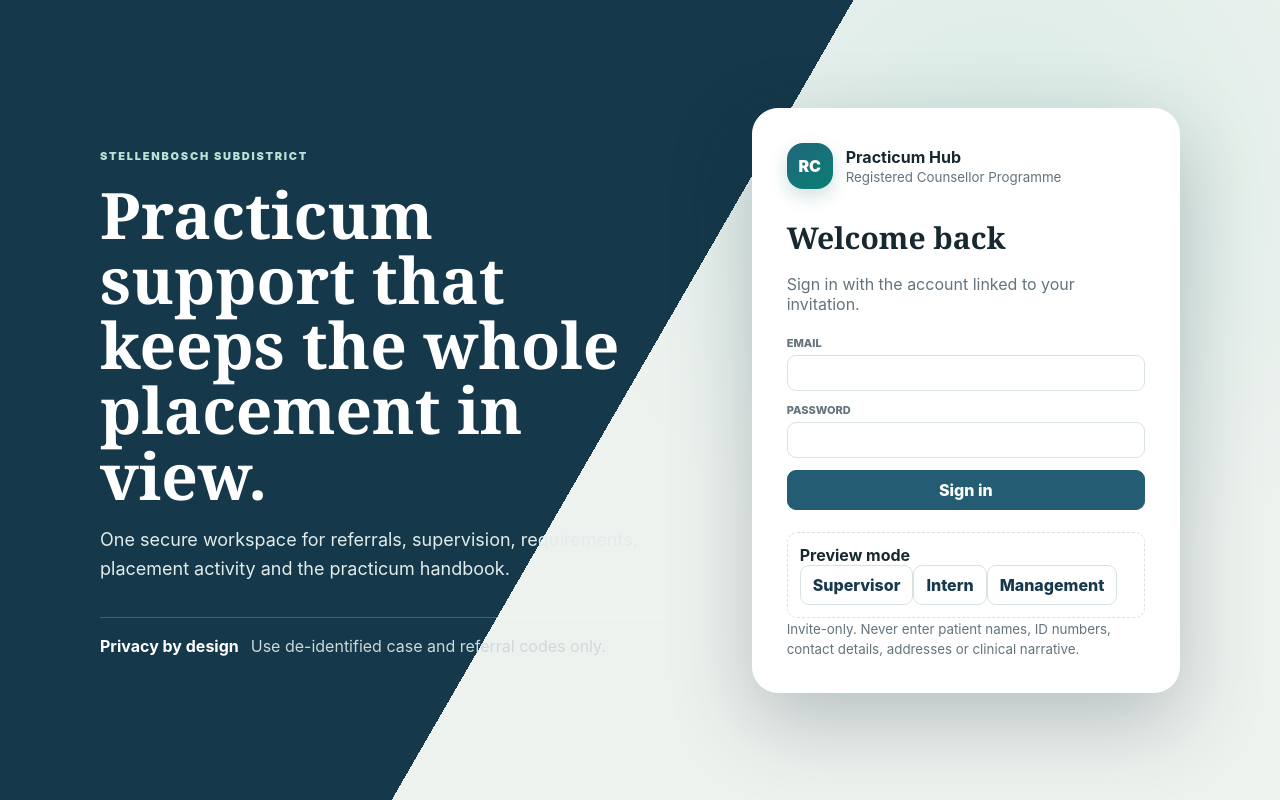
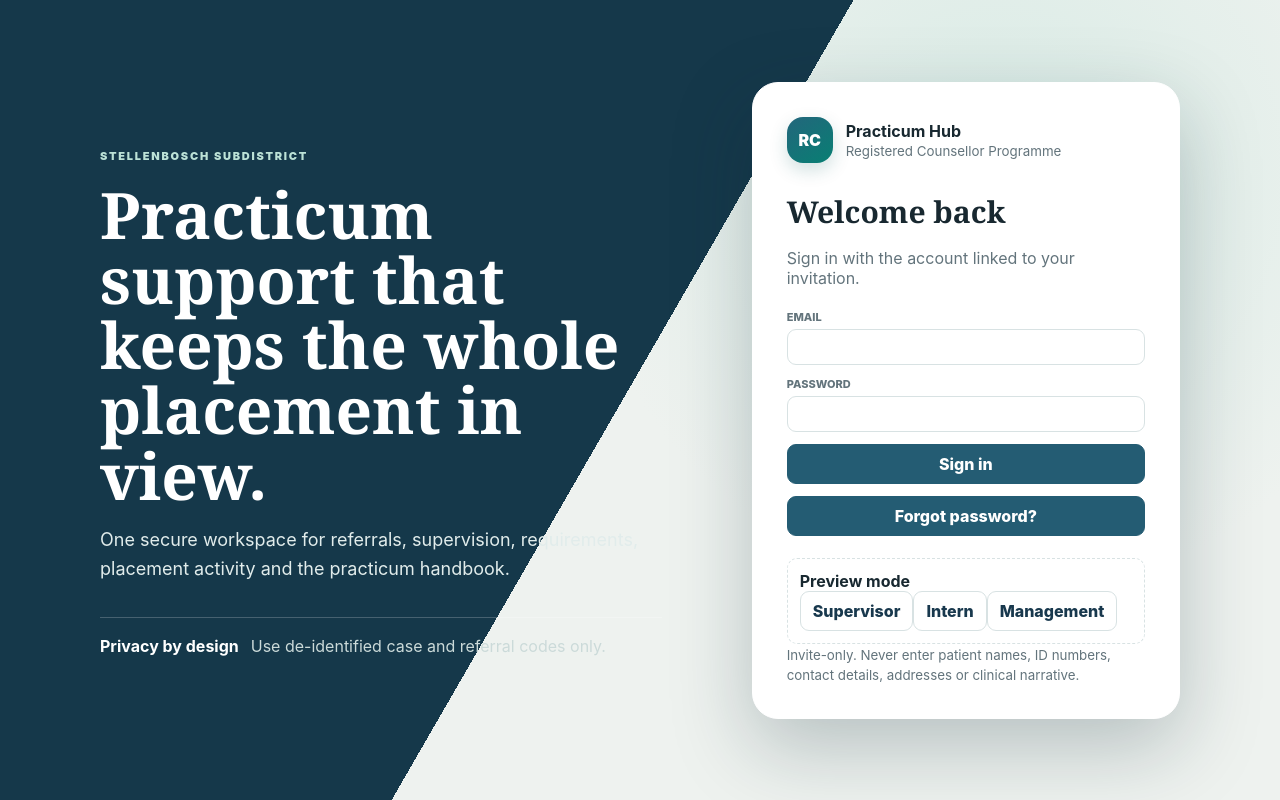
Before and after one commit to Vivian37-droid/Practicum-Hub, a website: page index.html in a window 1280 px wide. Drawn offline with Linux system fonts and the light colour scheme; a script that the page names is missing.

Commit message:
Add password recovery for incomplete invitations

```diff
--- a/index.html
+++ b/index.html
@@ -25,6 +25,7 @@
       <label>Email<input id="email" type="email" required></label>
       <label>Password<input id="password" type="password" required></label>
       <button>Sign in</button>
+      <button id="forgotPassword" type="button" class="btn">Forgot password?</button>
     </form>
     <form id="setPassword" class="hidden">
       <p id="setPasswordMessage"><b>Finish setting up your account</b><br>Create a password to accept your invitation.</p>
```
